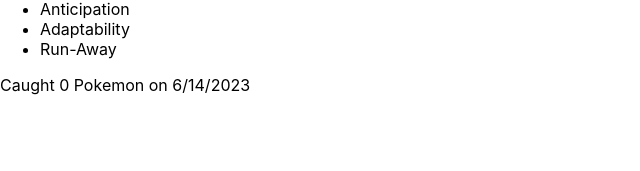
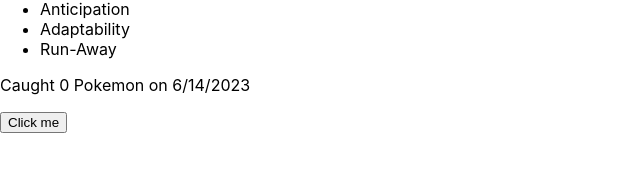
Before and after one commit to Afsha10/pokedex, a React (Create React App) app: page / in a window 1280 px wide. Shown: the part 439-610 px from the top of the page, without its empty margins (0-640 px from the left). Built offline with nearby package versions, Linux system fonts and the light colour scheme.

Commit message:
Completed Week2 Task D
https://syllabus.codeyourfuture.io/react/week-2/lesson

The state will be updated to be the current state + 1. React is notified that our state has changed, so it re-renders. When rendering, the current state will be different and so React updates the DOM.

```diff
--- a/src/CaughtPokemon.js
+++ b/src/CaughtPokemon.js
@@ -1,7 +1,22 @@
-import React from "react";
+import  React, {useState} from "react";
 
 function CaughtPokemon(props) {
-  return <p>Caught 0 Pokemon on {props.date}</p>;
+  const [caught, setCaught] = useState(0);
+
+  function catchPokemon() {
+    setCaught((caught) => {
+      return caught + 1;
+    });
+  }
+
+  return (
+    <div>
+      <p>
+        Caught {caught} Pokemon on {props.date}
+      </p>
+      <button onClick={catchPokemon}>Click me</button>
+    </div>
+  );
 }
 
 export default CaughtPokemon;
```
Also changed, not shown: 1 other file (tests, documents, lock files or other folders).
